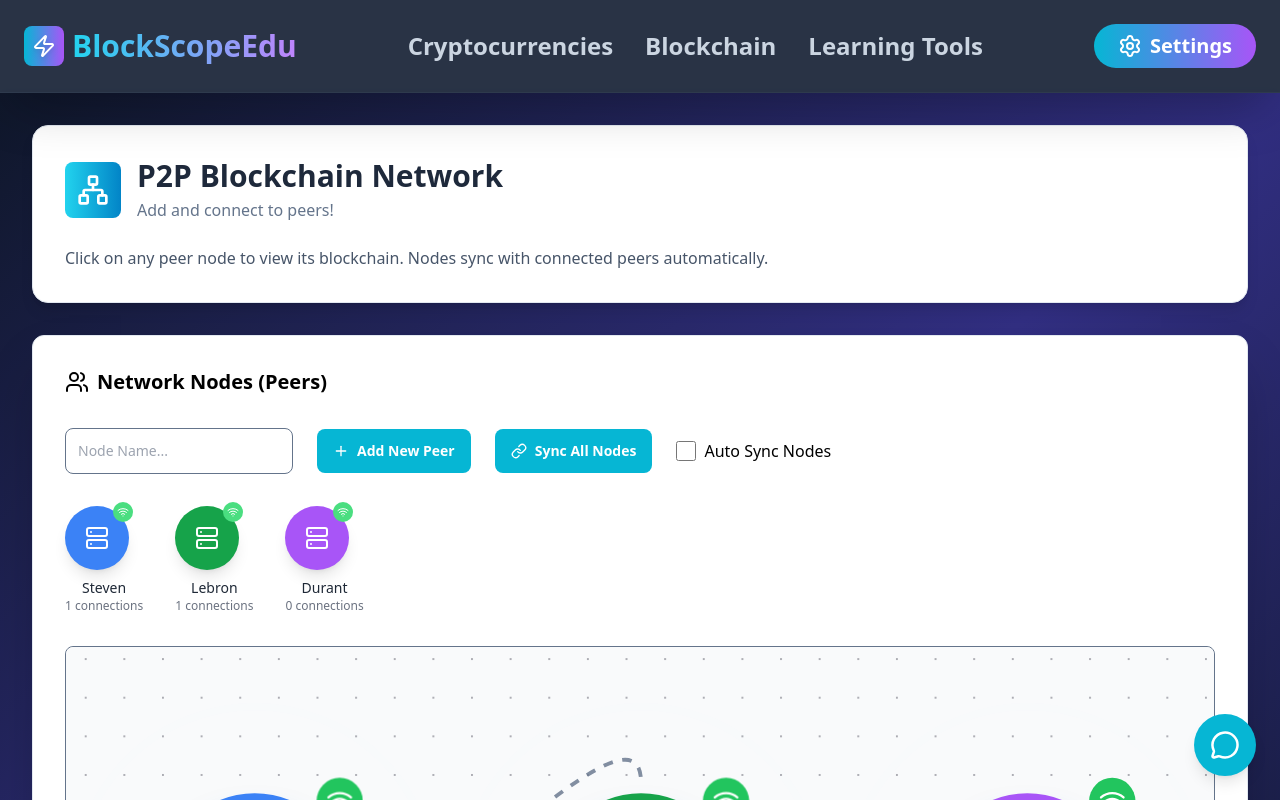
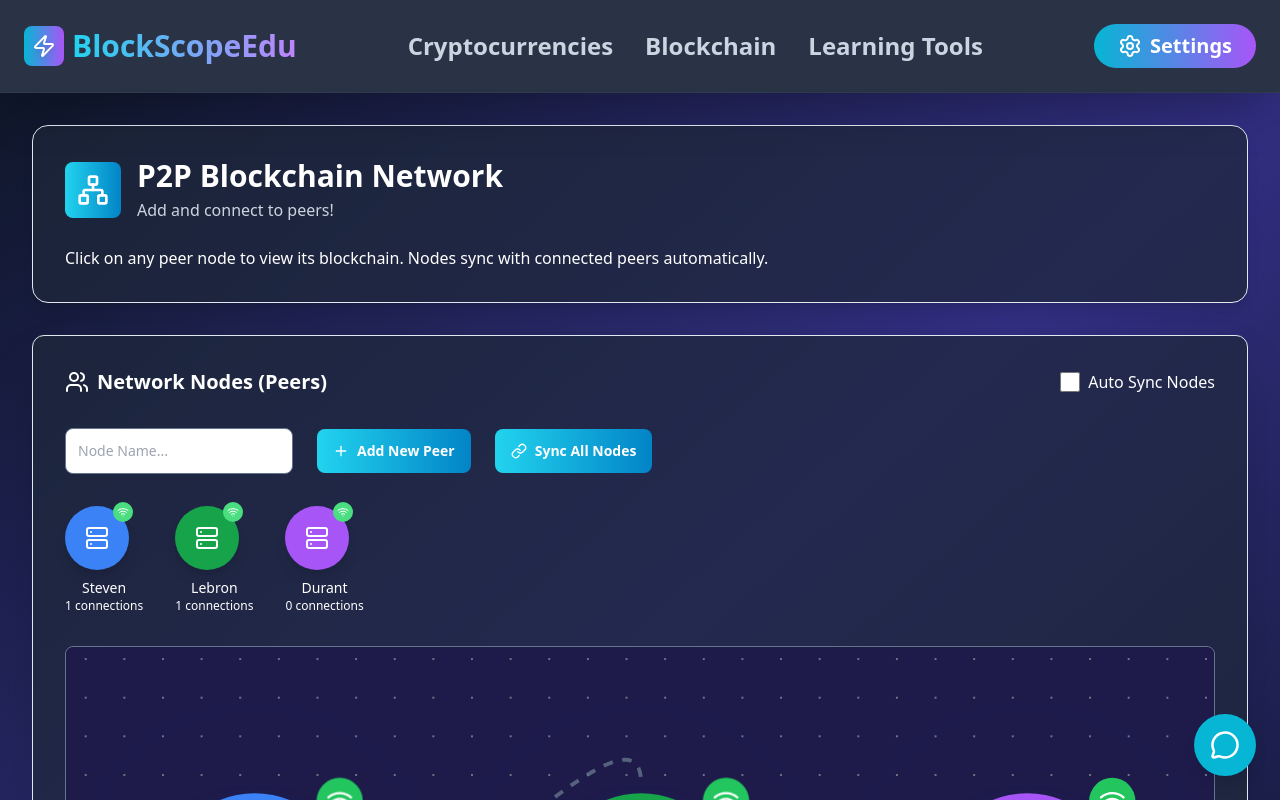
Before and after one commit to StuvanFIT/Blockchain-Network-Educational-Tool, a React (Create React App) app in the folder explorer/: page /simulators/peertopeer in a window 1280 px wide. Shown: the top 800 px of the page. Built offline with nearby package versions, Linux system fonts and the light colour scheme.

Commit message:
style: update PeerToPeerNetwork component for enhanced dark theme aesthetics and improved text readability.

```diff
--- a/explorer/src/components/PeerToPeerNetwork.tsx
+++ b/explorer/src/components/PeerToPeerNetwork.tsx
@@ -38,7 +38,7 @@ const edgeTypes ={
 }
 
 const styles = {
-  background: '#f9fafb',
+  background: '#1e1b4b',
   borderRadius: '0.5rem',
 }
 
@@ -498,24 +498,38 @@ const PeerToPeerNetwork = () => {
     return (
         <div className='p-8 min-h-screen bg-gradient-to-br from-slate-900 via-indigo-900 to-slate-900 overflow-hidden'>
             <div className='max-w-7xl mx-auto space-y-8'>
-                <div className='bg-white rounded-2xl shadow-lg p-8 border border-slate-200'>
+                <div className='bg-slate-800/70 rounded-2xl shadow-lg p-8 border border-slate-200'>
                     <div className='flex items-center gap-4 mb-6'>
                         <div className='bg-gradient-to-r from-cyan-400 to-sky-600 rounded-lg text-white p-3'>
                             <Network className='w-8 h-8'/>
                         </div>
                         <div>
-                            <h1 className='text-3xl font-bold text-slate-800'> P2P Blockchain Network</h1>
-                            <p className="text-slate-500 mt-1">Add and connect to peers!</p>
+                            <h1 className='text-3xl font-bold text-white'> P2P Blockchain Network</h1>
+                            <p className="text-slate-300 mt-1">Add and connect to peers!</p>
                         </div>
                     </div>
-                    <p className='text-slate-600'>Click on any peer node to view its blockchain. Nodes sync with connected peers automatically.</p>
+                    <p className='text-white'>Click on any peer node to view its blockchain. Nodes sync with connected peers automatically.</p>
                 </div>
 
-                <div className='mt-4 space-y-8 bg-white rounded-xl shadow-2xl p-8 border border-slate-200'>
+                <div className='mt-4 space-y-8 bg-slate-800/70 rounded-xl shadow-2xl p-8 border border-slate-200'>
                     {/*Network nodes title */}
-                    <div className='flex items-center gap-2'>
-                        <Users className='w-6 h-6' />
-                        <p className='text-xl font-semibold '>Network Nodes (Peers)</p>
+                    <div className='flex items-center gap-2 justify-between text-white'>
+
+                        <div className='flex items-center gap-2'>
+                            <Users className='w-6 h-6' />
+                            <p className='text-xl font-semibold '>Network Nodes (Peers)</p>
+                        </div>
+
+                        <label className='flex items-center gap-2 text-sm'>
+                            <input
+                                type="checkbox"
+                                className='rounded w-5 h-5'
+                                checked={autoSync}
+                                onChange={(e)=> setAutoSync(e.target.checked)}
+                            />
+                            <p className='text-base text-white'>Auto Sync Nodes</p>
+
+                        </label>
                     </div>
                     {/*Add new peer buttons */}
                     <div className='flex items-center gap-6'>
@@ -531,7 +545,7 @@ const PeerToPeerNetwork = () => {
                         <div>
                             <button
                                 onClick={addPeer}
-                                className='bg-cyan-500 text-white font-bold px-4 py-3 rounded-lg hover:bg-blue-500 flex items-center gap-1 text-sm'
+                                className='bg-gradient-to-r from-cyan-400 to-sky-600 text-white font-bold px-4 py-3 rounded-lg hover:bg-blue-500 flex items-center gap-1 text-sm'
                             >
                                 <div className='flex items-center gap-2'>
                                     <Plus className='w-4 h-4' />
@@ -542,7 +556,7 @@ const PeerToPeerNetwork = () => {
                         <div>
                             <button
                             onClick={syncAllPeers}
-                                className='bg-cyan-500 text-white font-bold px-4 py-3 rounded-lg hover:bg-blue-500 flex items-center gap-1 text-sm'
+                                className='bg-gradient-to-r from-cyan-400 to-sky-600 text-white font-bold px-4 py-3 rounded-lg hover:bg-blue-500 flex items-center gap-1 text-sm'
                             >
                                 <div className='flex items-center gap-2'>
                                     <Link className='w-4 h-4' />
@@ -550,16 +564,6 @@ const PeerToPeerNetwork = () => {
                                 </div>
                             </button>
                         </div>
-                        <label className='flex items-center gap-2 text-sm'>
-                            <input
-                                type="checkbox"
-                                className='rounded w-5 h-5'
-                                checked={autoSync}
-                                onChange={(e)=> setAutoSync(e.target.checked)}
-                            />
-                            <p className='text-base'>Auto Sync Nodes</p>
-
-                        </label>
                     </div>
 
                     {/*Peer icons */}
@@ -594,15 +598,15 @@ const PeerToPeerNetwork = () => {
                                                 onClick={(e) => connectWithPeer(e, peer.id )}
                                                 className='flex items-center justify-center'
                                             >
-                                                <UserRoundPlus className='w-4 h-4'/>
+                                                <UserRoundPlus className='w-5 h-5'/>
                                             </button>
                                         </div>
                                     )}
                                 </div>
 
                                 <div className="text-center mt-2">
-                                    <div className="text-sm font-medium text-gray-800">{peer.name}</div>
-                                    <div className="text-xs text-gray-500">
+                                    <div className="text-sm font-medium text-white">{peer.name}</div>
+                                    <div className="text-xs text-white">
                                     {peer.connections.length} connections
                                     </div>
                                 </div>
@@ -639,29 +643,29 @@ const PeerToPeerNetwork = () => {
 
 
                 {selectedPeerData ? (
-                    <div className='mt-4 space-y-12 bg-white rounded-xl shadow-2xl p-8 border border-slate-200'>
+                    <div className='mt-4 space-y-12 bg-slate-800/70 rounded-xl shadow-2xl p-8 border border-slate-200'>
                         <div className='flex items-center justify-between mb-6'>
-                            <h2 className='text-2xl font-semibold text-gray-800 flex items-center gap-3'>
+                            <h2 className='text-2xl font-semibold text-white flex items-center gap-3'>
                                 <div className= {`${selectedPeerData.color} p-4 rounded-full`}>
                                     <Server className='text-white' />
                                 </div>
                                 {selectedPeerData.name}'s Blockchain
-                                <span className='text-sm font-normal text-gray-500'>
+                                <span className='text-sm font-normal text-white'>
                                     {selectedPeerData.blockchain.length > 1  ? `(${selectedPeerData.blockchain.length} blocks)` : `(${selectedPeerData.blockchain.length} block)` }
                                 </span>
                             </h2>
                         </div>
 
                         <div className={`p-8 ${selectedPeerData.color} bg-opacity-20 rounded-lg text-gray-500`}>
-                        <h2 className='text-2xl font-semibold text-gray-800 flex items-center gap-3 mb-6'>
+                        <h2 className='text-2xl font-semibold text-white flex items-center gap-3 mb-6'>
                             <Cable size={30} />
                             Connections:
                         </h2>
 
                         {selectedPeerData.connections.length === 0 ? (
                             <div className="text-center py-8">
-                                <div className="text-gray-400 text-lg">No connections</div>
-                                <div className="text-sm text-gray-500 mt-2">This peer is isolated from the network</div>
+                                <div className="text-white text-lg">No connections</div>
+                                <div className="text-sm text-white mt-2">This peer is isolated from the network</div>
                             </div>
                         ) : (
                             <div className="grid grid-cols-1 sm:grid-cols-2 lg:grid-cols-3 gap-6">
@@ -679,7 +683,7 @@ const PeerToPeerNetwork = () => {
                                             className={`
                                                 relative p-4 rounded-xl border-2 transition-all duration-200 cursor-pointer
                                                 ${isOnline ? 'border-green-200 hover:border-green-300 hover:shadow-lg' : 'border-red-200 opacity-60'}
-                                                ${hasLongerChain ? 'bg-yellow-50 border-yellow-300' : 'bg-white'}
+                                                ${hasLongerChain ? 'bg-yellow-50 border-yellow-300' : 'bg-slate-800/80 backdrop-blur-sm border border-slate-600/30'}
                                                 hover:scale-105 group
                                             `}
                                             onClick={() => setSelectedPeer(connection)}
@@ -709,14 +713,14 @@ const PeerToPeerNetwork = () => {
 
                                             {/* Peer Info */}
                                             <div className="text-center">
-                                                <div className="text-lg font-semibold text-gray-800 mb-1">
+                                                <div className="text-lg font-semibold text-gray-400 mb-1">
                                                     {connectedPeer.name}
                                                 </div>
 
                                                 {/* Blockchain Info */}
                                                 <div className="flex items-center justify-center gap-2 mb-2">
-                                                    <Database className="w-4 h-4 text-gray-500" />
-                                                    <span className={`text-sm font-medium ${hasLongerChain ? 'text-orange-600' : 'text-gray-600'}`}>
+                                                    <Database className="w-4 h-4 text-white" />
+                                                    <span className={`text-sm font-medium ${hasLongerChain ? 'text-orange-300' : 'text-white'}`}>
                                                         {connectedPeer.blockchain.length} blocks
                                                     </span>
                                                     {hasLongerChain && (
@@ -732,8 +736,8 @@ const PeerToPeerNetwork = () => {
                                                 </div>
 
                                                 {/* Connection Info */}
-                                                <div className="flex items-center justify-center gap-2 text-xs text-gray-500">
-                                                    <Link2 className="w-3 h-3" />
+                                                <div className="flex items-center justify-center gap-2 text-xs text-gray-400">
+                                                    <Link2 className="w-4 h-4" />
                                                     <span>{connectedPeer.connections.length} connections</span>
                                                 </div>
 
@@ -779,7 +783,7 @@ const PeerToPeerNetwork = () => {
                         )}
                         </div>
 
-                        <h2 className='text-2xl font-semibold text-gray-800 flex items-center gap-3 mb-6'>
+                        <h2 className='text-2xl font-semibold text-white flex items-center gap-3 mb-6'>
                             <Blocks size={30} />
                             BlockChain Visualisation:
                         </h2>
@@ -798,7 +802,7 @@ const PeerToPeerNetwork = () => {
                                 <button
                                     onClick={mineNewBlock}
                                     disabled={!selectedPeerData.connected || !newBlockData.trim()}
-                                    className='bg-cyan-500 text-white font-bold px-4 py-3 rounded-lg hover:bg-blue-500 flex items-center gap-1 text-sm'
+                                    className='bg-gradient-to-r from-cyan-400 to-sky-600 text-white font-bold px-4 py-3 rounded-lg hover:bg-blue-500 flex items-center gap-1 text-sm'
                                 >
                                     <div className='flex items-center gap-2'>
                                         <Pickaxe className='w-4 h-4' />
@@ -809,7 +813,7 @@ const PeerToPeerNetwork = () => {
                             <div>
                                 <button
                                     onClick={() => syncPeerWithNetwork(selectedPeerData?.id ?? '')}
-                                    className='bg-cyan-500 text-white font-bold px-4 py-3 rounded-lg hover:bg-blue-500 flex items-center gap-1 text-sm'
+                                    className='bg-gradient-to-r from-cyan-400 to-sky-600 text-white font-bold px-4 py-3 rounded-lg hover:bg-blue-500 flex items-center gap-1 text-sm'
                                 >
                                     <div className='flex items-center gap-2'>
                                         <RefreshCcw className='w-4 h-4' />
@@ -824,7 +828,7 @@ const PeerToPeerNetwork = () => {
                         {/*block chain visualisation */}
                         <div className='space-y-4'>
                             {!selectedPeerData.blockchain || selectedPeerData.blockchain.length ===0 ? (
-                                <div className='text-center py-12 text-gray-500'>
+                                <div className='text-center py-12 text-white'>
                                     <Database size={48} className="mx-auto mb-4 opacity-50" />
                                     <p>No blocks in blockchain</p>
                                 </div>
@@ -834,7 +838,7 @@ const PeerToPeerNetwork = () => {
                                     <div className='flex items-center gap-2 overflow-x-auto'>
                                         {selectedPeerData && selectedPeerData.blockchain.map((block, idx) => (
                                             <React.Fragment key={block.index}>
-                                                <div className={`flex-shrink-0 w-24 h-20 ${selectedPeerData?.color} bg-opacity-20 border-2 border-current rounded-lg flex flex-col items-center justify-center text-sm`}>
+                                                <div className={`flex-shrink-0 w-24 h-20 ${selectedPeerData?.color} bg-opacity-70 border-2 border-current rounded-lg flex flex-col items-center justify-center text-sm`}>
                                                     <div className="font-bold">#{block.index}</div>
                                                     <div className="text-xs opacity-75 truncate w-full text-center px-1">
                                                         {typeof block.data === 'object' ? JSON.stringify(block.data) : block.data}
@@ -842,7 +846,7 @@ const PeerToPeerNetwork = () => {
                                                 </div>
 
                                                 {idx < (selectedPeerData?.blockchain.length ?? 100) - 1 && (
-                                                <div className="">
+                                                <div className="text-white">
                                                     <Link2 size={30} />
 
                                                 </div>
@@ -854,20 +858,20 @@ const PeerToPeerNetwork = () => {
                                         {selectedPeerData.blockchain.slice().reverse().map((block, index) =>(
                                             <div key={block.index} className={`${selectedPeerData?.color} bg-opacity-5 border border-gray-500 border-opcity-20 rounded-lg p-4`}>
                                                 <div>
-                                                    <div className="font-semibold text-gray-700">Block #{block.index}</div>
-                                                    <div className="text-gray-600">{block.data}</div>
+                                                    <div className="font-semibold text-white">Block #{block.index}</div>
+                                                    <div className="text-gray-400">{block.data}</div>
                                                 </div>
                                                 <div>
-                                                    <div className="font-semibold text-gray-700">Hash</div>
-                                                    <div className="text-gray-600 font-mono text-xs">{block.hash.substring(0, 12)}...</div>
+                                                    <div className="font-semibold text-white">Hash</div>
+                                                    <div className="text-gray-400 font-mono text-xs">{block.hash.substring(0, 12)}...</div>
                                                 </div>
                                                 <div>
-                                                    <div className="font-semibold text-gray-700">Previous Hash</div>
-                                                    <div className="text-gray-600 font-mono text-xs">{block.previousHash.substring(0, 12)}...</div>
+                                                    <div className="font-semibold text-white">Previous Hash</div>
+                                                    <div className="text-gray-400 font-mono text-xs">{block.previousHash.substring(0, 12)}...</div>
                                                 </div>
                                                 <div>
-                                                    <div className="font-semibold text-gray-700">Timestamp</div>
-                                                    <div className="text-gray-600 text-xs">{new Date(block.timestamp).toLocaleString()}</div>
+                                                    <div className="font-semibold text-white">Timestamp</div>
+                                                    <div className="text-gray-400 text-xs">{new Date(block.timestamp).toLocaleString()}</div>
                                                 </div>
                                             </div>
                                         ))}
```
